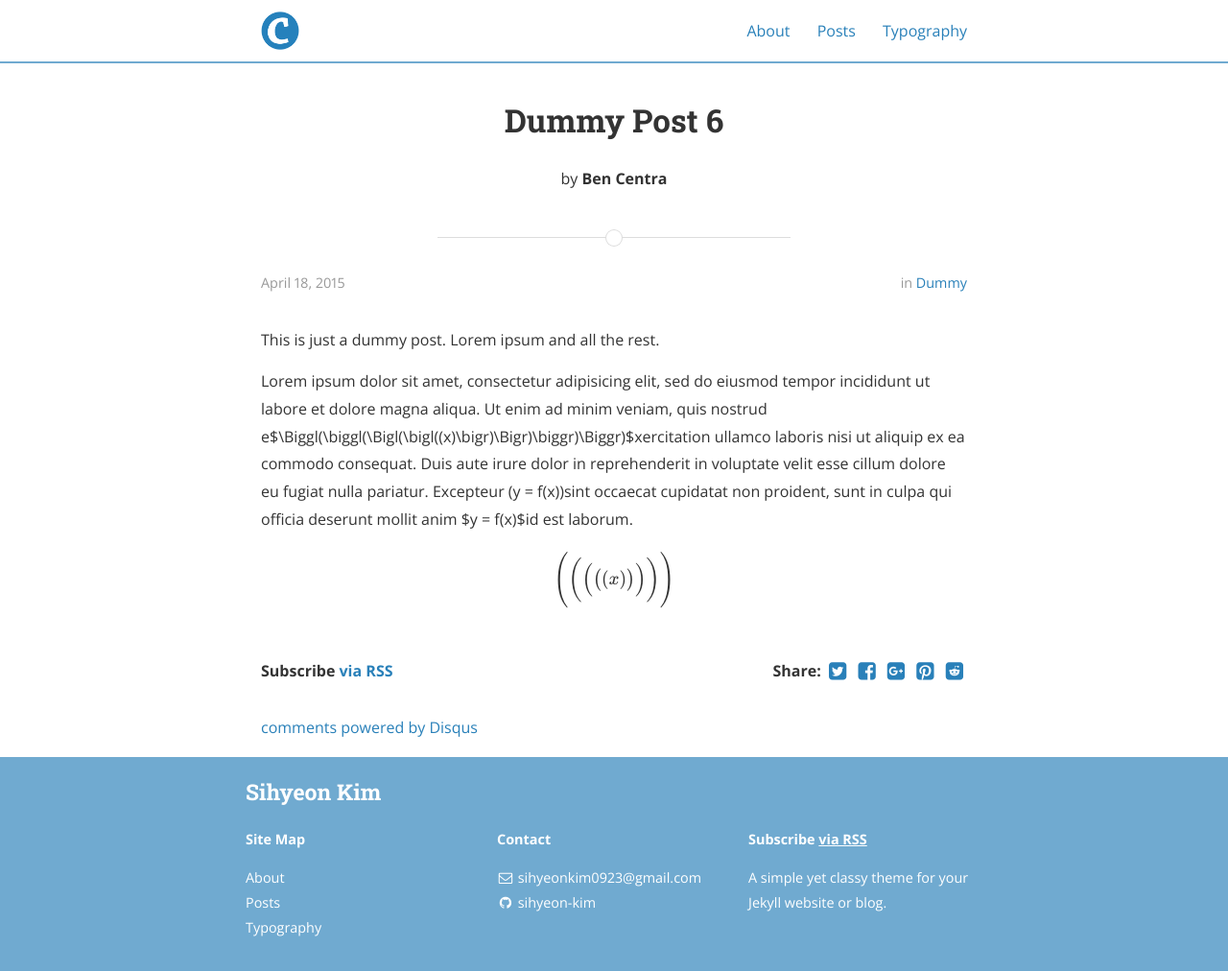
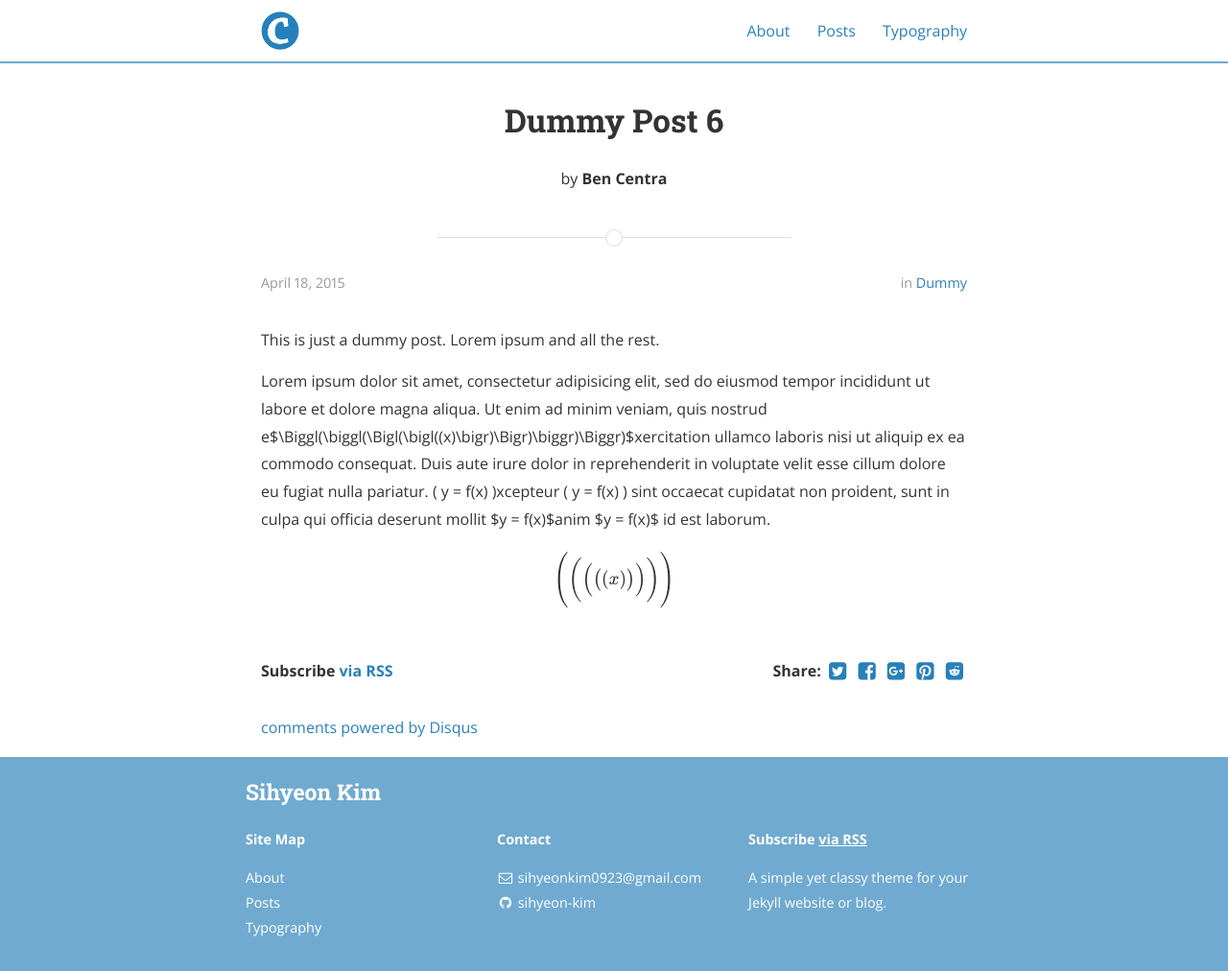
Before and after one commit to sihyeon-kim/sihyeon-kim.github.io, a Jekyll site: the page built from _posts/2015-04-18-dummy6.markdown, in a window 1280 px wide. Shown: the whole page at 96% size. Built offline with Jekyll 4.4.1, drawn with Linux system fonts in a browser that asks for light colours; nearby versions of some CDN libraries; formulas are drawn with MathJax 3; comment, search, counter and statistics services are not loaded.

Commit message:
Update 2015-04-18-dummy6.markdown

```diff
--- a/_posts/2015-04-18-dummy6.markdown
+++ b/_posts/2015-04-18-dummy6.markdown
@@ -13,7 +13,7 @@ Lorem ipsum dolor sit amet, consectetur adipisicing elit, sed do eiusmod
 tempor incididunt ut labore et dolore magna aliqua. Ut enim ad minim veniam,
 quis nostrud e$\Biggl(\biggl(\Bigl(\bigl((x)\bigr)\Bigr)\biggr)\Biggr)$xercitation ullamco laboris nisi ut aliquip ex ea commodo
 consequat. Duis aute irure dolor in reprehenderit in voluptate velit esse
-cillum dolore eu fugiat nulla pariatur. Excepteur \(y = f(x)\)sint occaecat cupidatat non
-proident, sunt in culpa qui officia deserunt mollit anim $y = f(x)$id est laborum.
+cillum dolore eu fugiat nulla pariatur. \( y = f(x) \)xcepteur \( y = f(x) \) sint occaecat cupidatat non
+proident, sunt in culpa qui officia deserunt mollit $y = f(x)$anim $y = f(x)$ id est laborum.
 
 $$\Biggl(\biggl(\Bigl(\bigl((x)\bigr)\Bigr)\biggr)\Biggr)$$
```
